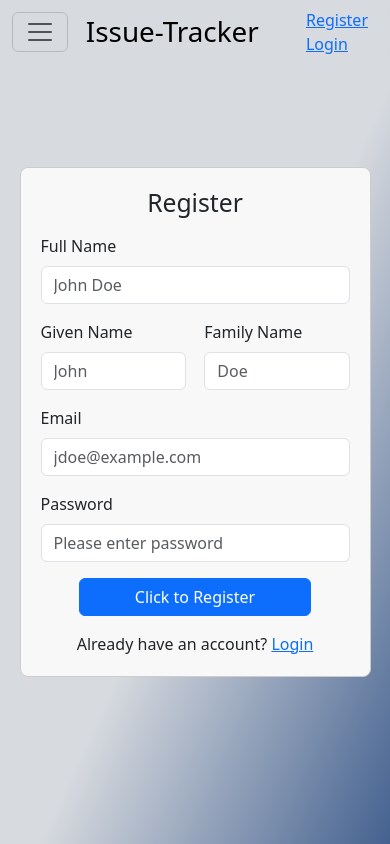
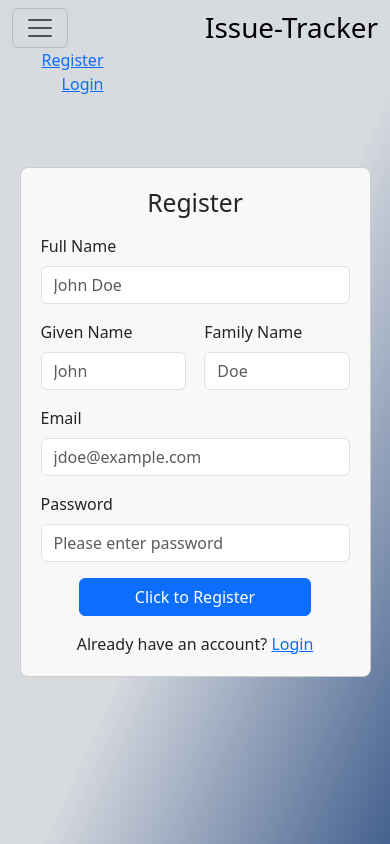
Before and after one commit to TreyPoynter/trey-issue-tracker-react, a React (Vite) app: page / in a window 390 px wide. Built offline with nearby package versions, Linux system fonts and the light colour scheme.

Commit message:
updated the navbar

```diff
--- a/src/Components/Nav.jsx
+++ b/src/Components/Nav.jsx
@@ -1,19 +1,20 @@
 import '../assets/css/nav.css'
 import '../assets/js/nav.js'
+import { NavLink } from "react-router-dom";
 
 export default function Navbar() {
     return (
         <>
             <nav id='navbar' className="navbar bg-body-tertiary d-flex" style={{ position: 'fixed', top: 0, width: '100%' }}>
-                <div className="container-fluid d-flex flex-around" id='nav-container'>
-                    <button id='nav-btn' className="navbar-toggler justify-content-end d-flex"
+                <div className="container-fluid d-flex justify-content-between" id='nav-container'>
+                    <button onClick={() => {
+                            document.getElementById('navbarNav').classList.add('slide-in-left');
+                        }} id='nav-btn' className="navbar-toggler justify-content-end d-flex"
                         type="button" data-bs-toggle="collapse" data-bs-target="#navbarNav"
                         aria-controls="navbarNav" aria-expanded="false" aria-label="Toggle navigation">
-                        <span onClick={() => {
-                            document.getElementById('navbarNav').classList.add('slide-in-left');
-                        }} className="navbar-toggler-icon"></span>
+                        <span className="navbar-toggler-icon"></span>
                     </button>
-                    <a id='nav-brand' className="display-6" href="#">Issue-Tracker</a>
+                    <a id='nav-brand' className="display-6 ms-5" href="#">Issue-Tracker</a>
                     <div id='nav-user' className="w-10 justify-content-around d-flex">
                         <a href="#">Register</a>
                         <a href="#">Login</a>
--- a/src/assets/css/nav.css
+++ b/src/assets/css/nav.css
@@ -54,5 +54,6 @@
         flex-flow: column wrap;
         align-content: flex-end;
         justify-content: flex-end;
+        text-align: end;
     }
 }
```
